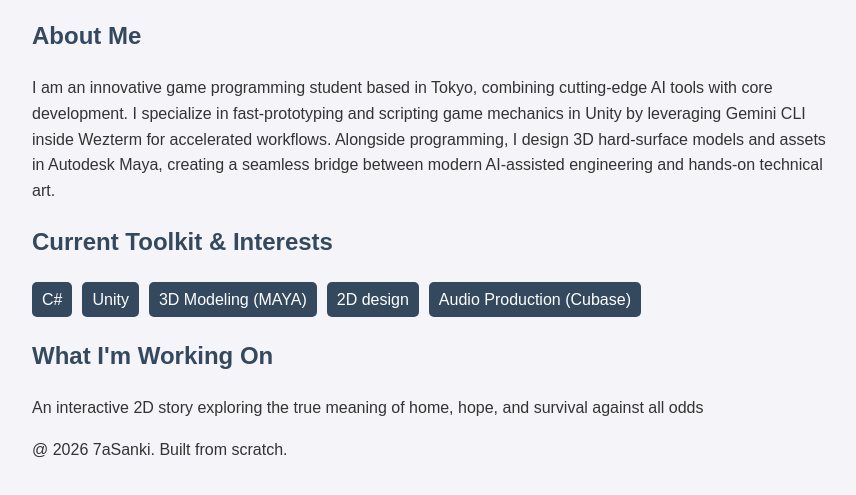
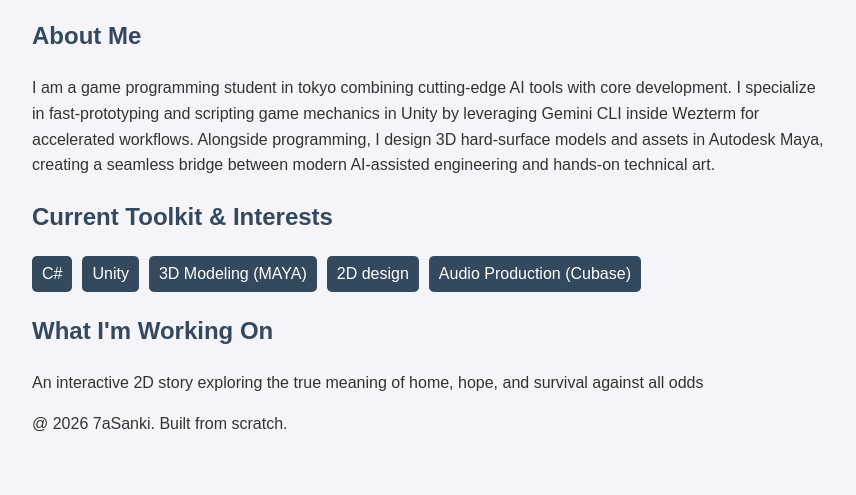
Before and after one commit to 7aSanki/Self-Introduction, a plain HTML site: page index.html in a window 1280 px wide. Shown: the part 141-636 px from the top of the page, without its empty margins (208-1064 px from the left). Drawn offline with Linux system fonts and the light colour scheme.

Commit message:
update line 32

```diff
--- a/index.html
+++ b/index.html
@@ -29,7 +29,7 @@
 
         <section>
             <h2>About Me</h2>
-            <p>I am an innovative game programming student based in Tokyo, combining cutting-edge AI tools with core development. I specialize in fast-prototyping and scripting game mechanics in Unity by leveraging Gemini CLI inside Wezterm for accelerated workflows. Alongside programming, I design 3D hard-surface models and assets in Autodesk Maya, creating a seamless bridge between modern AI-assisted engineering and hands-on technical art.</p>
+            <p>I am a game programming student in tokyo combining cutting-edge AI tools with core development. I specialize in fast-prototyping and scripting game mechanics in Unity by leveraging Gemini CLI inside Wezterm for accelerated workflows. Alongside programming, I design 3D hard-surface models and assets in Autodesk Maya, creating a seamless bridge between modern AI-assisted engineering and hands-on technical art.</p>
         </section>
 
         <section>
```
